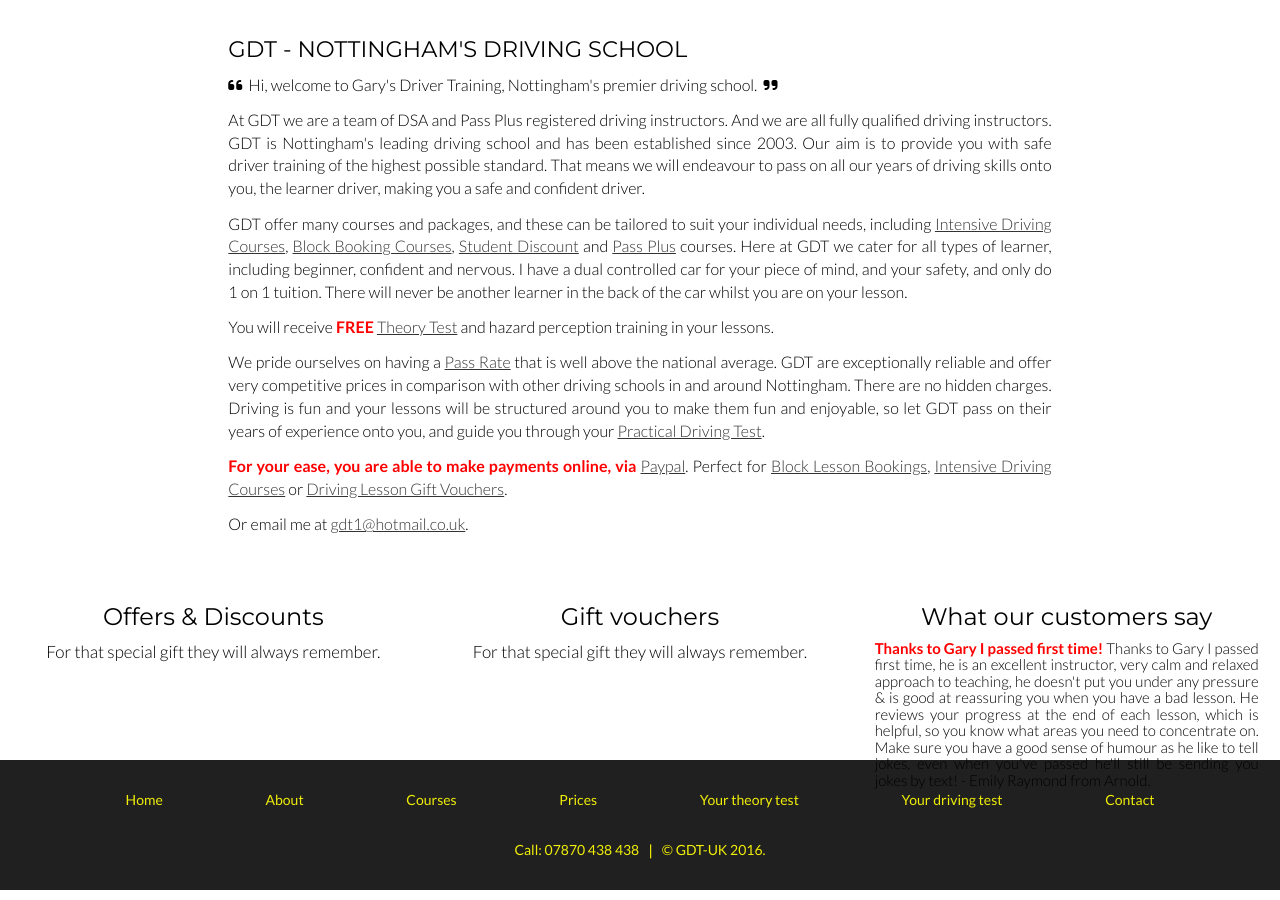
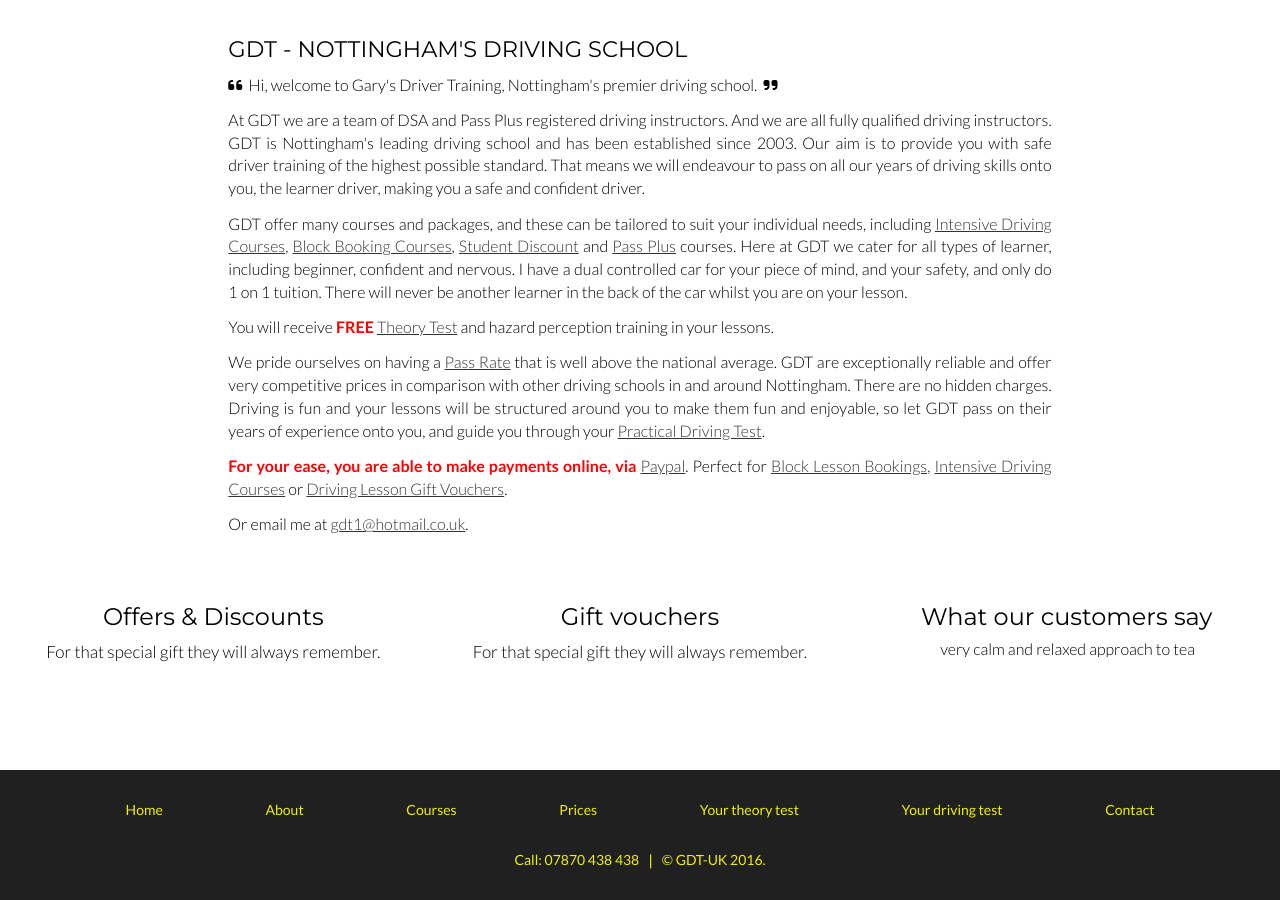
Before and after one commit to NeilClayton/GDT-UK, a PHP site: page / in a window 1280 px wide. Shown: the part 851-1751 px from the top of the page. Run offline with PHP 8.4, Linux system fonts and the light colour scheme; some libraries are stand-ins or nearby versions.

Commit message:
Marquee JS alternative
Attempt #2

```diff
--- a/CSS/styles.css
+++ b/CSS/styles.css
@@ -57,9 +57,6 @@
 }
 .header {
 	height:50vh;
-    display:flex;
-    align-items: center;
-    justify-content: center;
 	padding:0;
 	border-bottom:1px solid #202020;
 	background:rgba(0, 0 , 0, 0.2);
@@ -144,24 +141,29 @@
 	background:white;
 }
 .nextsection h3 {
-	width:90%;
-	margin:0 0 0 5%;
+	margin:0;
 	padding:0;
 	font-family: 'Lato', sans-serif;
 	font-weight:300;
-	font-size:1.5rem;
+	font-size:1.6rem;
 }
 #slideshow {
-	margin:0 auto 100px 0;
-	position: relative;
-	width: 100%;
-	padding:0;
-	text-align:justify;
+    min-height:100px;
+    margin:0 auto;
+    width:60%;
+    overflow:hidden;
+    position:relative;
+    text-align:center;
 }
-#slideshow > div {
-	width:100%;
-	position: absolute;
-	text-align:justify;
+#slideshow-content {
+    margin:0 auto;
+    cursor:pointer;
+    overflow:hidden;
+    position:absolute;
+    text-align:center;
+}
+.nowrap {
+    white-space: nowrap ;
 }
 .category {
 	padding:0;
@@ -295,7 +297,9 @@
 	font-size:inherit;
 }
 .contact form input {
-	padding:15px;
+	font-weight:300;
+	font-size:1.6rem;
+	padding-top:3px;
 }
 label {
 	font-family: 'Lato', sans-serif;
@@ -635,9 +639,8 @@
 	border-radius:0;
 	font-family: 'Lato', sans-serif;
 	font-weight:300;
-	font-size:1.7rem;
-	line-height:1.7rem;
-	padding:1%;
+	font-size:1.6rem;
+	padding-top:3px;
 }
 .admin form button, .contact form button {
 	margin-top:0.5%;
@@ -677,6 +680,9 @@
 	padding:0 50px;
 	color:#f0ed08;
 }
+footer a:hover {
+	color:#f0ed08;
+}
 .head {
 	font-weight:bold;
 	font-size:1.9rem;
@@ -695,7 +701,9 @@
 }
 /* --- Footer Ends --- */
 @media all and (max-width:1024px) {
-
+    .navbar-inverse .navbar-nav>li>a, .navbar-inverse .navbar-nav>li>a:visited, .navbar-inverse .navbar-nav>li>a:hover, .navbar-inverse .navbar-nav>li>a:active  {
+        margin:5px;
+    }
 }
 @media all and (max-width:768px) {
 	.navbar-inverse .navbar-nav>li:hover {
@@ -707,6 +715,9 @@
 
 	.user-details h2 {
 		margin:3.5% 0 0 0;
+	}
+	footer ul li a {
+		padding:0 15px;
 	}
 }
 @media all and (max-width:667px) {
--- a/Includes/header2.html
+++ b/Includes/header2.html
@@ -1,3 +1,5 @@
 	<header class="container-fluid header">
-	<p><img src="Images/gdt_logo3.png" width="600" height="278" class="img-responsive center-block" alt="gdt-logo"></p>
+		<div class="header-content">
+			<img src="Images/gdt_logo3.png" width="600" height="278" class="img-responsive center-block" alt="gdt-logo">
+		</div>
 	</header>
--- /dev/null
+++ b/JS/marquee.js
@@ -0,0 +1,40 @@
+function marquee(a, b) {
+  var width = b.width();
+  var start_pos = a.width();
+  var end_pos = -width;
+
+  function scroll() {
+    if (b.position().left <= -width) {
+      b.css('left', start_pos);
+      scroll();
+    }
+    else {
+      time = (parseInt(b.position().left, 10) - end_pos) *
+          (100000 / (start_pos - end_pos)); // Increase or decrease speed by changing value 10000
+      b.animate({
+        'left': -width
+      }, time, 'linear', function() {
+        scroll();
+      });
+    }
+  }
+
+  b.css({
+    'width': width,
+    'left': start_pos
+  });
+  scroll(a, b);
+
+  b.mouseenter(function() {     // Remove these lines
+    b.stop();                 //
+    b.clearQueue();           // if you don't want
+  });                           //
+  b.mouseleave(function() {     // marquee to pause
+    scroll(a, b);             //
+  });                           // on mouse over
+
+}
+
+$(document).ready(function() {
+  marquee($('#slideshow'), $('#slideshow-content'));  //Enter name of container element & marquee element
+});
--- a/SQLDump/Dump20160611.sql
+++ b/SQLDump/Dump20160611.sql
@@ -49,7 +49,7 @@
 CREATE TABLE `user_list` (
   `user_id` int(11) NOT NULL AUTO_INCREMENT,
   `username` varchar(45) NOT NULL,
-  `password` varchar(60) NOT NULL,
+  `password` varchar(45) NOT NULL,
   `access_level` varchar(45) NOT NULL,
   `client_id` varchar(45) DEFAULT NULL,
   PRIMARY KEY (`user_id`)
@@ -62,7 +62,7 @@
 
 LOCK TABLES `user_list` WRITE;
 /*!40000 ALTER TABLE `user_list` DISABLE KEYS */;
-INSERT INTO `user_list` VALUES (1,'garyspencer','$2y$10$DY70dLsI80qKN7/6Fx290OdaozKKHMCUQohQK4je3U.Qoic1RT5Ty','1','1'),(2,'neilclayton','$2y$10$XhXzT9DZVT34ZHPqp6b2veu71eRLRVzBBFG.Rsiou8q7Wkb9PL1Vy','2','2');
+INSERT INTO `user_list` VALUES (1,'garyspencer','e4fd00259c498a3a96ddcfcf8bb1689b','1','1'),(2,'neilclayton','21232f297a57a5a743894a0e4a801fc3','2','2');
 /*!40000 ALTER TABLE `user_list` ENABLE KEYS */;
 UNLOCK TABLES;
 /*!40103 SET TIME_ZONE=@OLD_TIME_ZONE */;
@@ -75,4 +75,4 @@
 /*!40101 SET COLLATION_CONNECTION=@OLD_COLLATION_CONNECTION */;
 /*!40111 SET SQL_NOTES=@OLD_SQL_NOTES */;
 
--- Dump completed on 2016-06-11 19:46:13
+-- Dump completed on 2016-06-11 16:39:57
--- a/index.php
+++ b/index.php
@@ -49,23 +49,12 @@
 					<div class="col-sm-6 col-md-4 category">
 						<h2>What our customers say</h2>
 						<div id="slideshow">
-							<div>
-								<h3><strong>Thanks to Gary I passed first time!</strong> Thanks to Gary I passed first time, he is an excellent instructor, very calm and relaxed approach to teaching, he doesn't put you under any pressure & is good at reassuring you when you have a bad lesson. He reviews your progress at the end of each lesson, which is helpful, so you know what areas you need to concentrate on. Make sure you have a good sense of humour as he like to tell jokes, even when you've passed he'll still be sending you jokes by text! - Emily Raymond from Arnold.</h3>
-							</div>
-							<div>
-								<h3><strong>I would highly recommend this driving instructor!</strong> Gary was a thoroughly professional and friendly driving instructor. His patient tuition allowing me to pass my driving test at the first time of trying. His advice on when to take my test proved to be spot on. His sense of humor and relaxed style of instruction was very beneficial to me, therefore I would highly recommend this instructor to you! - Jim Mackintosh.</h3>
-							</div>
-							<div>
-								<h3><strong>Gary is a really patient and professional driving instructor!</strong> I passed my driving test first time in October 2009. I had been learning with Gary for about 4/5 months and was very nervous to begin with, but that didn't last long with Gary's encouragement. He is really patient and professional and also has a cracking sense of humor which calmed me down! Thanks alot Gary almost one year on and I love driving! -  Rachel Grice Nottingham.</em></h3>
-							</div>
-							<div>
-								<h3><strong>You gain confidence quicker than you would imagine!</strong> Gary is a fantastic teacher, he takes the time to guide you through the pressures of learning to drive. His techniques really put you at ease and you gain confidence quicker than you would imagine, I recommend him very highly!</h3>
-							</div>
-							<div>
-								<h3><strong>I'd pass you on to anyone who wanted to start driving!</strong>Hi Gary, thank you so much for helping me with my driving u made me feel so welcome and calm that made me believe I could pass! I'd pass you on two anyone who wanted two start driving! - Claire Redmile from Arnold.</h3>
-							</div>
-							<div>
-								<h3><strong>He was able to taylor his teaching style to suit my learning!</strong>Gary was a fine instuctor who knows his stuff. He was able to taylor his teaching style to suit my learning abilities. His advice on lesson lengths proved to be the best option for me as it allowed me to pass first time. I would recommend Gary to anyone I know about to start taking lessons. - Ian Peck.</h3>
+							<div id="slideshow-content">
+								<h3><span class="nowrap"><strong>Thanks to Gary I passed first time!</strong> Thanks to Gary I passed first time, he is an excellent instructor, very calm and relaxed approach to teaching, he doesn't put you under any pressure & is good at reassuring you when you have a bad lesson. He reviews your progress at the end of each lesson, which is helpful, so you know what areas you need to concentrate on. Make sure you have a good sense of humour as he like to tell jokes, even when you've passed he'll still be sending you jokes by text! - Emily Raymond from Arnold.
+                                &nbsp;&nbsp;&nbsp;<strong>I would highly recommend this driving instructor!</strong> Gary was a thoroughly professional and friendly driving instructor. His patient tuition allowing me to pass my driving test at the first time of trying. His advice on when to take my test proved to be spot on. His sense of humor and relaxed style of instruction was very beneficial to me, therefore I would highly recommend this instructor to you! - Jim Mackintosh.
+								&nbsp;&nbsp;&nbsp;<strong>Gary is a really patient and professional driving instructor!</strong> I passed my driving test first time in October 2009. I had been learning with Gary for about 4/5 months and was very nervous to begin with, but that didn't last long with Gary's encouragement. He is really patient and professional and also has a cracking sense of humor which calmed me down! Thanks alot Gary almost one year on and I love driving! -  Rachel Grice Nottingham.</em>&nbsp;&nbsp;&nbsp;<strong>You gain confidence quicker than you would imagine!</strong> Gary is a fantastic teacher, he takes the time to guide you through the pressures of learning to drive. His techniques really put you at ease and you gain confidence quicker than you would imagine, I recommend him very highly!
+								&nbsp;&nbsp;&nbsp;<strong>I'd pass you on to anyone who wanted to start driving!</strong>Hi Gary, thank you so much for helping me with my driving u made me feel so welcome and calm that made me believe I could pass! I'd pass you on two anyone who wanted two start driving! - Claire Redmile from Arnold.
+								&nbsp;&nbsp;&nbsp;<strong>He was able to taylor his teaching style to suit my learning!</strong>Gary was a fine instuctor who knows his stuff. He was able to taylor his teaching style to suit my learning abilities. His advice on lesson lengths proved to be the best option for me as it allowed me to pass first time. I would recommend Gary to anyone I know about to start taking lessons. - Ian Peck.</span></h3>
 							</div>
 						</div>
 					</div>
@@ -73,5 +62,6 @@
 			</div>
 	<?php include('Includes/footer.html'); ?>
 	<script src="JS/text-slider.js"></script>
+    <script src="JS/marquee.js"></script>
 	</body>
 </html>
```
Also changed, not shown: admin.php (+21 -27 lines).
